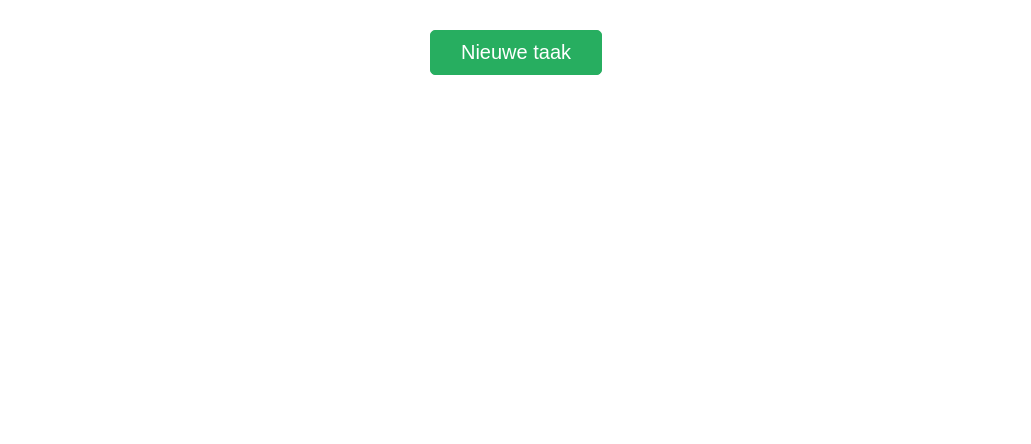
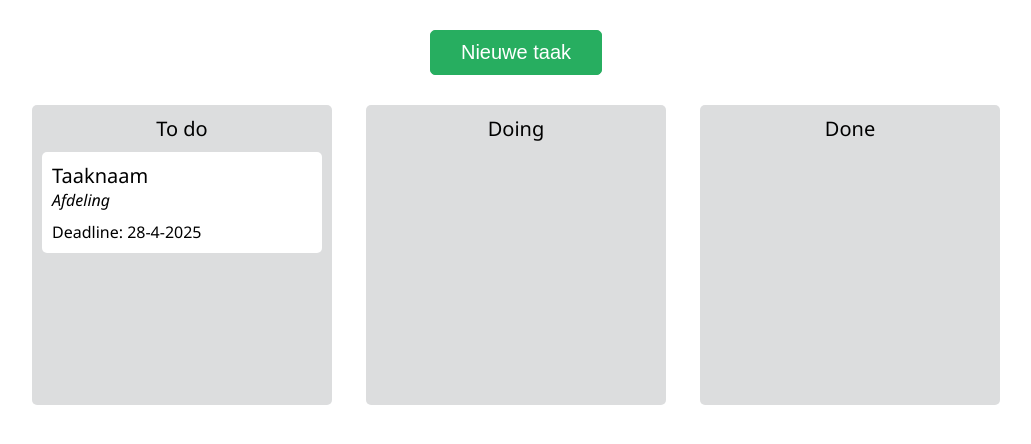
Before and after one commit to JoostHeijmans139/B3-Takenlijst, a PHP site: page /delta/tasks/index.php in a window 1280 px wide. Shown: the part 75-519 px from the top of the page, without its empty margins (124-1155 px from the left). Run offline with PHP 8.4, Linux system fonts and the light colour scheme.

Commit message:
Taak kolommen met voorbeeldtaak en css duidelijker ingedeeld

```diff
--- a/public_html/css/main.css
+++ b/public_html/css/main.css
@@ -64,14 +64,14 @@ a {
 }
 
 
-/* Homepagina */
+/* ===================== Homepagina ===================== */
 .bannerLogo {
     margin-top: 50px;
     margin-bottom: 50px;
 }
 
 
-/* Inlogscherm */
+/* ===================== Inlogscherm ===================== */
 .loginForm {
     display: flex;
     justify-content: center;
@@ -117,7 +117,7 @@ a {
 }
 
 
-/* Taak aanmaken */
+/* ===================== Taak aanmaken ===================== */
 .formPopUp {
     display: none;
     bottom: 0;
@@ -150,6 +150,7 @@ a {
 .createBox {
     display: flex;
     justify-content: center;
+    margin-bottom: 30px;
     padding: 20px 0px;
     width: 400px;
     background-color: #dcddde;
@@ -192,3 +193,49 @@ label {
         border: 1px solid #2f80ed;
     }
 }
+
+/* ===================== Taak kolommen ===================== */
+.taskColumns{
+    display: flex;
+    justify-content: space-between;
+    align-items: flex-start;
+}
+
+.taskColumn {
+    background-color:#dcddde;
+    border-radius: 5px;
+    width: 300px;
+    min-height: 300px;
+}
+
+h2 {
+    font-size: 20px;
+    font-weight: 500;
+    margin: 10px 0px;
+}
+
+
+/* ===================== Taak vakken ===================== */
+.tasks {
+    background-color:#ffffff;
+    border-radius: 5px;
+    width: 260px;
+    padding: 10px;
+    margin: 0px 10px 10px 10px;
+    text-align: left;
+}
+
+.taskName {
+    font-size: 20px;
+    font-weight: 500;
+}
+
+.departmentName {
+    font-style: italic;
+    font-weight: 300;
+}
+
+.deadlineName {
+    margin-top: 10px;
+    font-weight: 400;
+}
--- a/tasks/index.php
+++ b/tasks/index.php
@@ -23,6 +23,28 @@ session_start();
         require_once 'create.php'
         ?>
 
+        <div class="taskColumns">
+            <div class="taskColumn">
+                <h2>To do</h2>
+
+                <div class="tasks">
+                    <p class="taskName">Taaknaam</p>
+                    <p class="departmentName">Afdeling</p>
+                    <p class="deadlineName">Deadline: 28-4-2025</p>
+                </div>
+
+
+            </div>
+
+            <div class="taskColumn">
+                <h2>Doing</h2>
+            </div>
+
+            <div class="taskColumn">
+                <h2>Done</h2>
+            </div>
+        </div>
+
     </div>
 
     <script>
```
